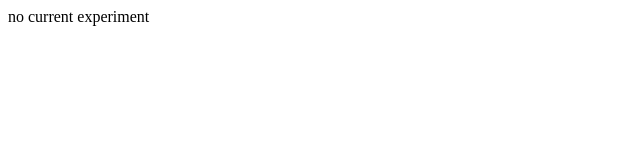
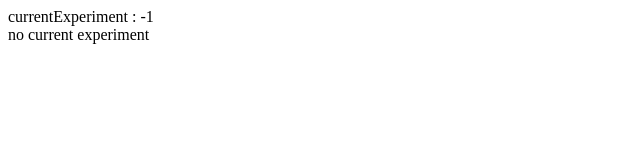
Before and after one commit to monet2155/abresearch-test, a Next.js app: page / in a window 1280 px wide. Shown: the top 160 px of the page, without its empty margins (0-640 px from the left). Built offline with nearby package versions, Linux system fonts and the light colour scheme.

Commit message:
Add test code

```diff
--- a/pages/index.js
+++ b/pages/index.js
@@ -38,6 +38,7 @@ export default function Home() {
         `,
         }}
       ></Script>
+      currentExperiment : {currentExperiment}
       {currentExperiment == -1 ? (
         <div>
           no current experiment
```
